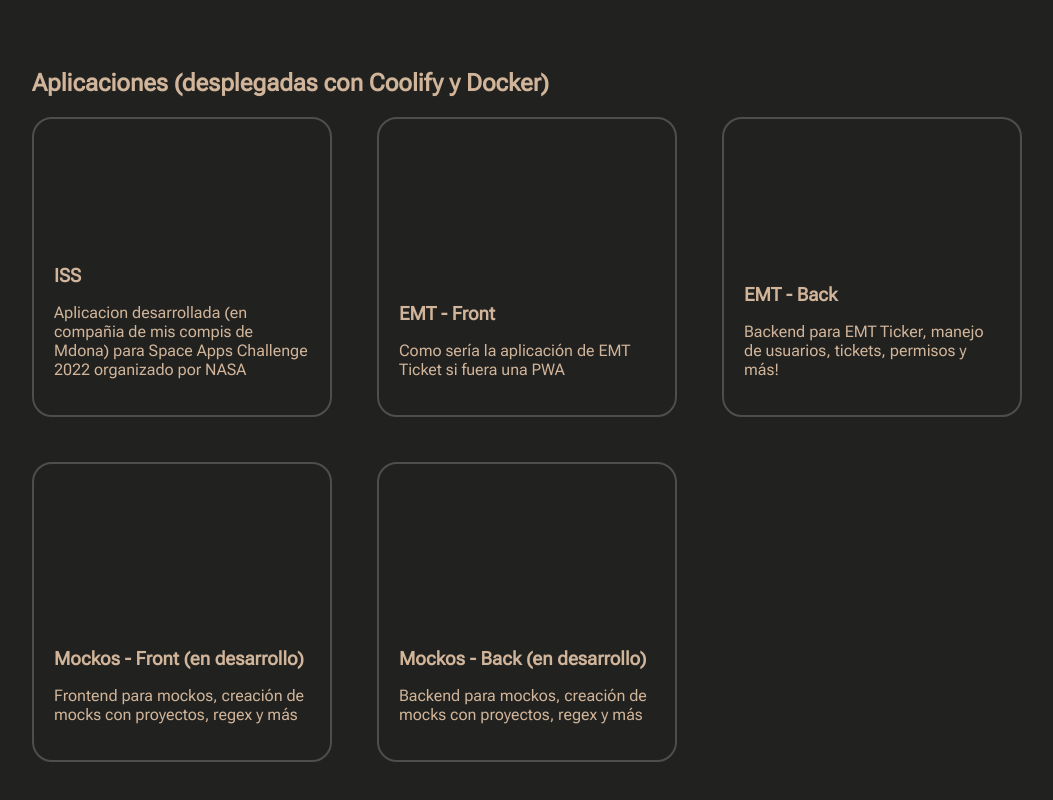
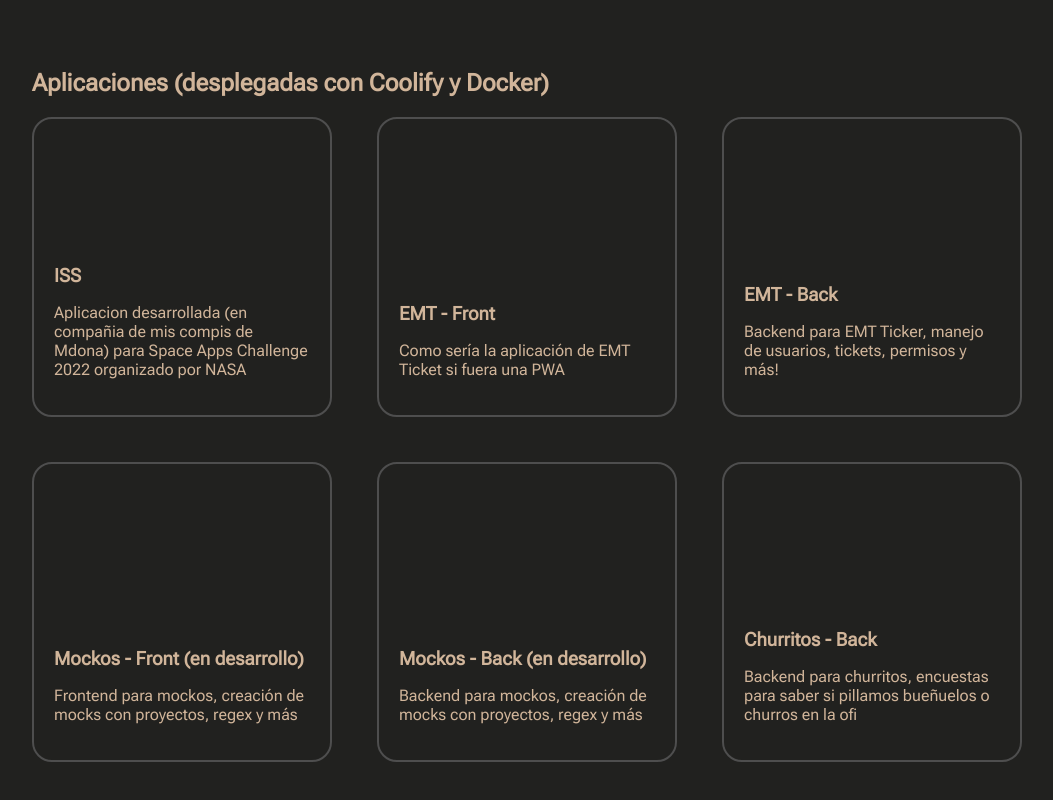
Before and after one commit to undernightcore/puntaserver, a Vue app: page / in a window 1280 px wide. Shown: the part 697-1497 px from the top of the page, without its empty margins (8-1061 px from the left). Built offline with nearby package versions, Linux system fonts and the light colour scheme.

Commit message:
feat: added api link

```diff
--- a/src/views/HomeView.vue
+++ b/src/views/HomeView.vue
@@ -66,6 +66,11 @@
           description="Backend para mockos, creación de mocks con proyectos, regex y más"
           @click="openLink('https://mockos-back.puntaserver.com')"
         ></CardComponent>
+        <CardComponent
+          title="Churritos - Back"
+          description="Backend para churritos, encuestas para saber si pillamos bueñuelos o churros en la ofi"
+          @click="openLink('https://churritos-back.puntaserver.com')"
+        ></CardComponent>
       </div>
     </div>
   </div>
```
